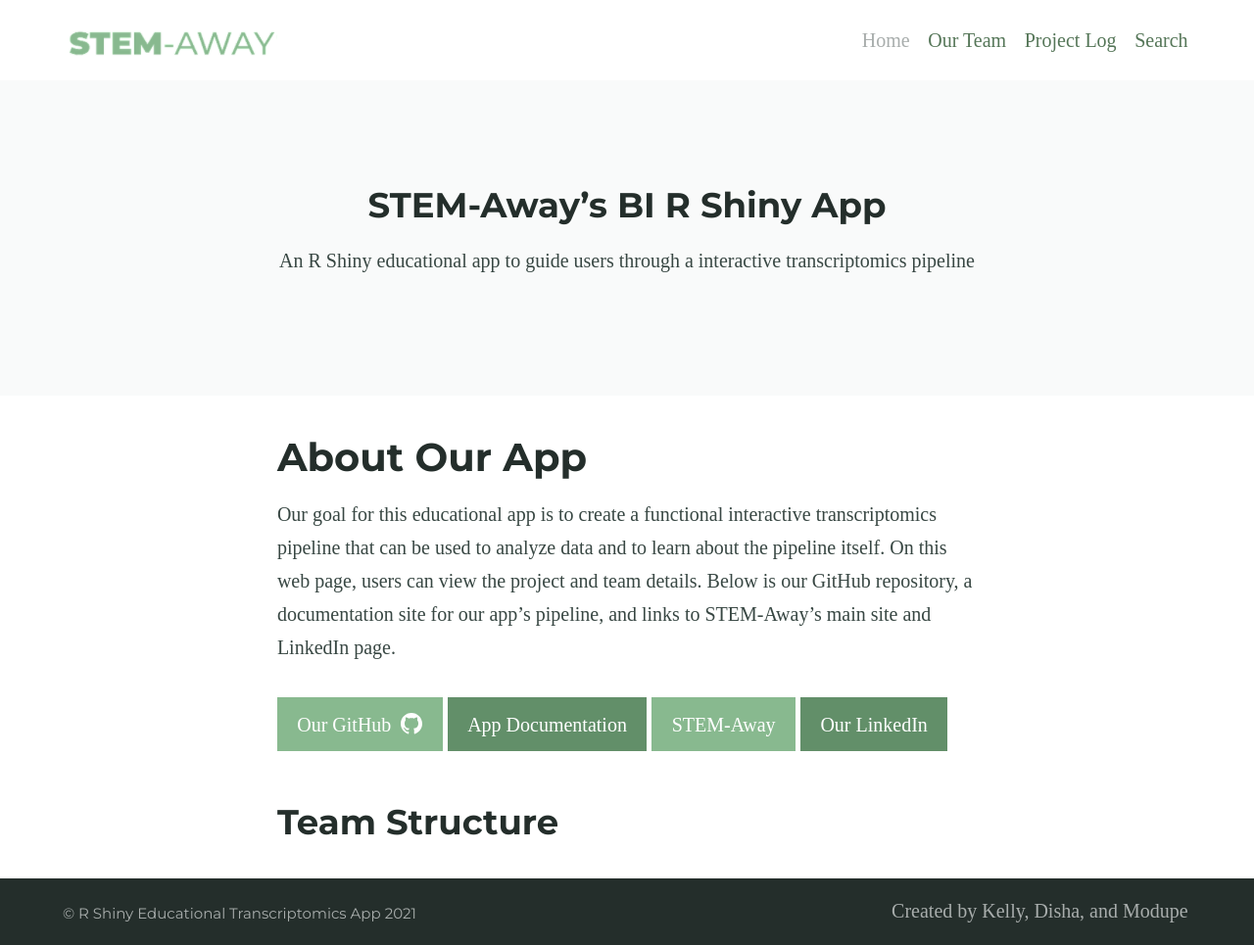
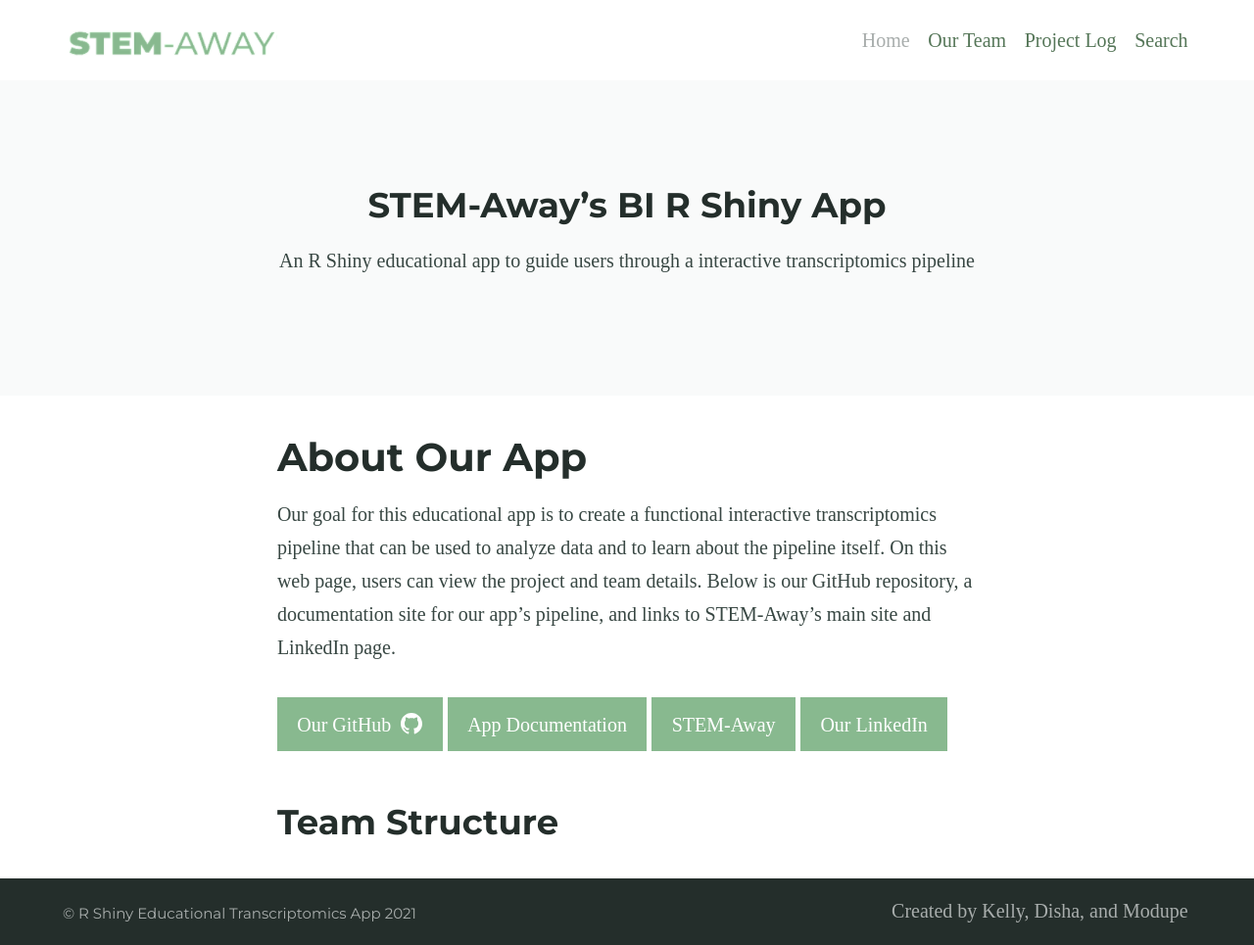
Before and after one commit to BI-STEM-Away/sMAP_dev, a Jekyll site: the page built from index.md, in a window 1280 px wide. Shown: the whole page at 98% size. Built offline with Jekyll 4.4.1, drawn with Linux system fonts in a browser that asks for light colours.

Commit message:
Update index.md

```diff
--- a/index.md
+++ b/index.md
@@ -9,6 +9,6 @@ excerpt: "Our goal for creating this educational app is to help experts and inte
 
 Our goal for this educational app is to create a functional interactive transcriptomics pipeline that can be used to analyze data and to learn about the pipeline itself. On this web page, users can view the project and team details. Below is our GitHub repository, a documentation site for our app's pipeline, and links to STEM-Away's main site and LinkedIn page.
 
-{% include button.html text="Our GitHub" icon="github" link="https://github.com/BI-STEM-Away/shiny_app_dev" color="#88B98F" %} {% include button.html text="App Documentation" link="" color="#628F69" %} {% include button.html text="STEM-Away"  link="https://stemaway.com/" color="#88B98F" %} {% include button.html text="Our LinkedIn" link="https://www.linkedin.com/company/stemaway/" color="#628F69" %}
+{% include button.html text="Our GitHub" icon="github" link="https://github.com/BI-STEM-Away/shiny_app_dev" color="#88B98F" %} {% include button.html text="App Documentation" link="" color="#88B98F" %} {% include button.html text="STEM-Away"  link="https://stemaway.com/" color="#88B98F" %} {% include button.html text="Our LinkedIn" link="https://www.linkedin.com/company/stemaway/" color="#88B98F" %}
 
 ## Team Structure
```
